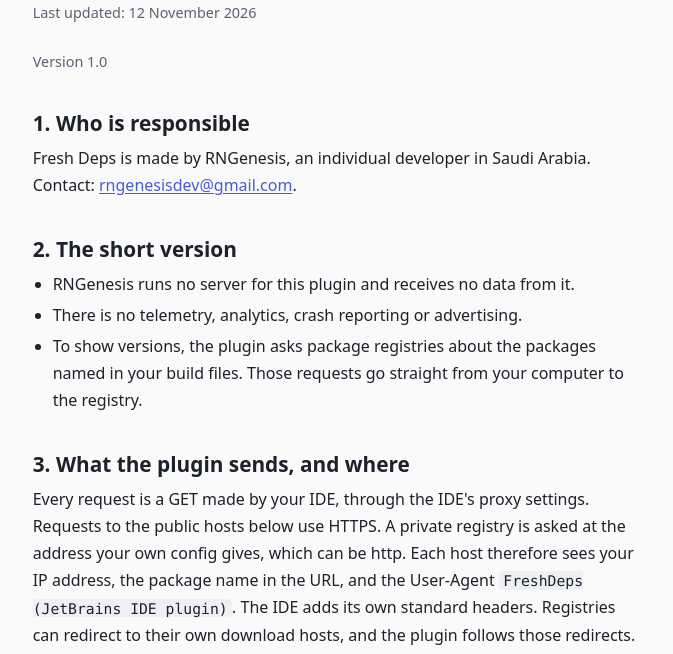
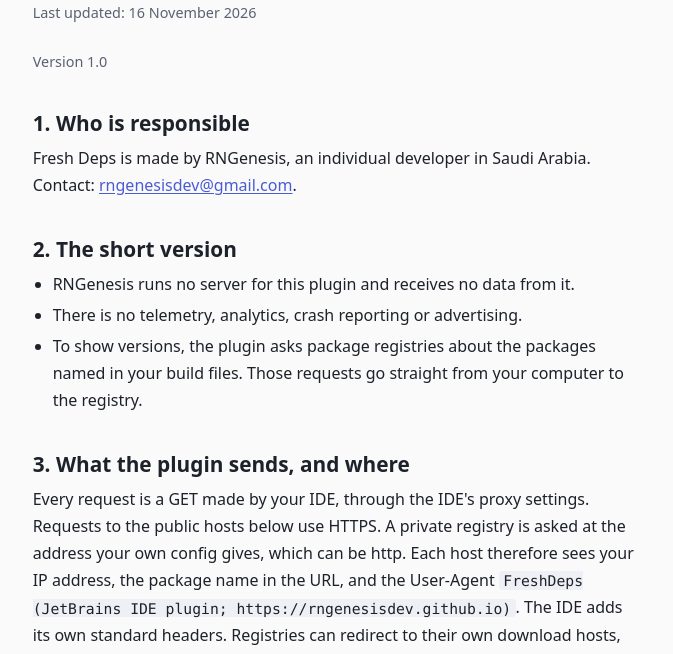
Before and after one commit to RNGenesisdev/RNGenesisdev.github.io, a plain HTML site: page privacy.html in a window 1280 px wide. Shown: the part 97-751 px from the top of the page, without its empty margins (303-976 px from the left). Drawn offline with Linux system fonts and the light colour scheme.

Commit message:
Privacy: the plugin's User-Agent now names this site

```diff
--- a/privacy.html
+++ b/privacy.html
@@ -26,7 +26,7 @@
 <main class="wrap">
 
   <h1>Privacy Policy</h1>
-  <p class="updated">Last updated: 12 November 2026</p>
+  <p class="updated">Last updated: 16 November 2026</p>
   <p class="updated">Version 1.0</p>
 
   <section>
@@ -45,7 +45,7 @@
 
   <section>
     <h2>3. What the plugin sends, and where</h2>
-    <p>Every request is a GET made by your IDE, through the IDE's proxy settings. Requests to the public hosts below use HTTPS. A private registry is asked at the address your own config gives, which can be http. Each host therefore sees your IP address, the package name in the URL, and the User-Agent <code>FreshDeps (JetBrains IDE plugin)</code>. The IDE adds its own standard headers. Registries can redirect to their own download hosts, and the plugin follows those redirects.</p>
+    <p>Every request is a GET made by your IDE, through the IDE's proxy settings. Requests to the public hosts below use HTTPS. A private registry is asked at the address your own config gives, which can be http. Each host therefore sees your IP address, the package name in the URL, and the User-Agent <code>FreshDeps (JetBrains IDE plugin; https://rngenesisdev.github.io)</code>. The IDE adds its own standard headers. Registries can redirect to their own download hosts, and the plugin follows those redirects.</p>
 
     <div class="table-wrap">
       <table>
```
